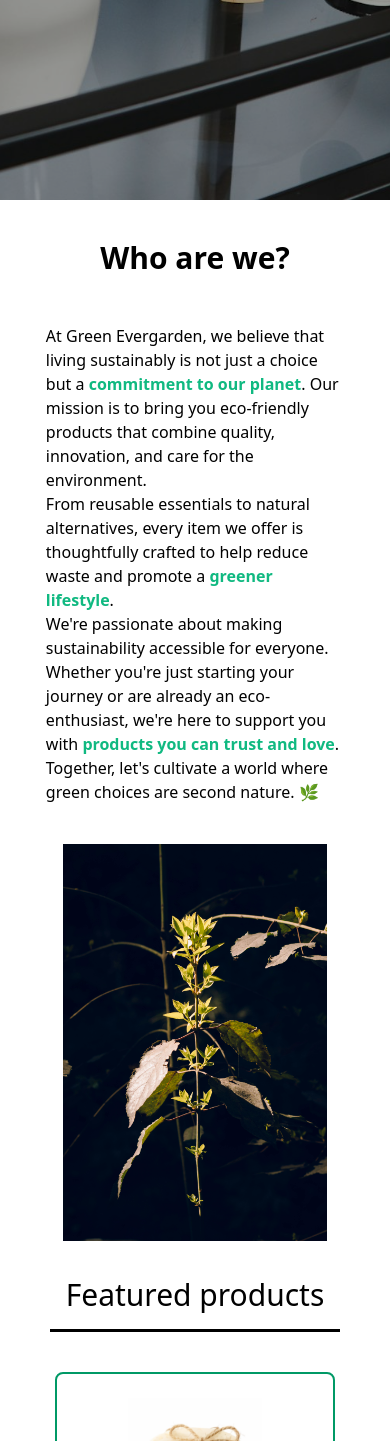
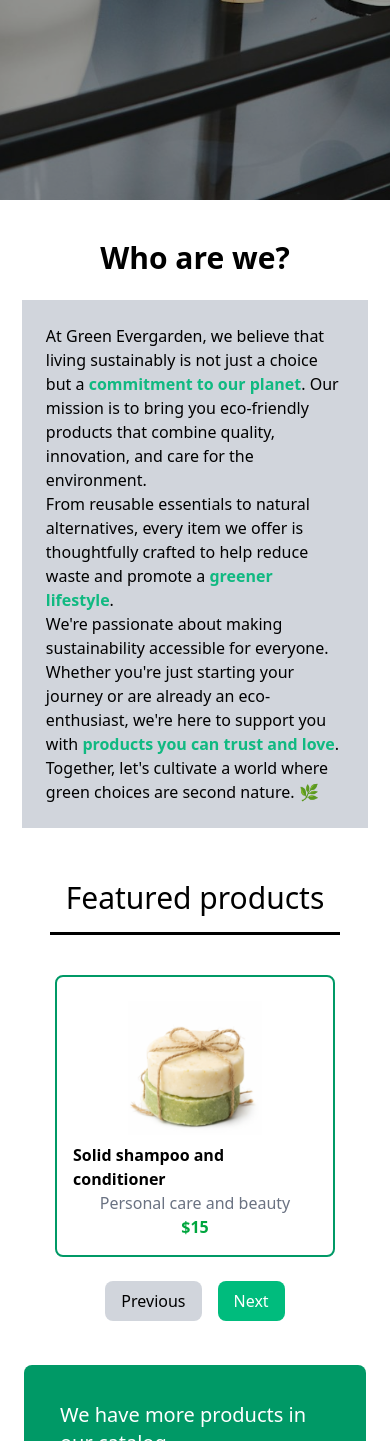
Before and after one commit to ThiagoDev1196/Green-Evergarden, a React (Vite) app: page / in a window 390 px wide. Shown: the part 644-2085 px from the top of the page. Built offline with nearby package versions, Linux system fonts and the light colour scheme.

Commit message:
Redesigned responsive design for about section

```diff
--- a/src/components/sections/about-us.jsx
+++ b/src/components/sections/about-us.jsx
@@ -2,9 +2,9 @@
     return (
       <div className="about__container md:p-6 flex justify-center scroll-mt-10 md:scroll-mt-42  items-center flex-col md:flex-row  w-[97%] md:max-w-[1600px] mx-auto">
 
-        <div className="about__text flex-[3] md:border-4 md:border-y-0 md:border-r-0 md:pl-4 lg:max-w-[70%] border-l-emerald-600 bg-cover bg-center text-black p-4 md:p-10 md:bg-none">
+        <div className="about__text flex-[3] md:border-r-0 md:border-4 md:border-y-0 border-r-0 md:pl-4 lg:max-w-[70%] border-l-emerald-600 bg-cover bg-center text-black p-4 md:p-10 md:bg-none">
             <p className="text-center md:text-start text-3xl font-bold p-6 z-10 relative">Who are we?</p>
-            <p className="p-6  ">
+            <p className="p-6  bg-gray-300 md:bg-white">
             At Green Evergarden, we believe that living sustainably is not just a choice but a <b>commitment to our planet</b>. Our mission is to bring you eco-friendly products that combine quality, innovation, and care for the environment. <br/>
            From reusable essentials to natural alternatives, every item we offer is thoughtfully crafted to help reduce waste and promote a <b>greener lifestyle</b>. <br/>
            We're passionate about making sustainability accessible for everyone. Whether you're just starting your journey or are already an eco-enthusiast, we're here to support you with <b>products you can trust and love</b>. <br/>
@@ -13,8 +13,8 @@
         </div>
 
 
-        <div className="about__img w-[70%] flex md:flex-[2]">
-            <img src="./about-img.jpg" alt="Beautiful green plant in the dark" className="md:h-[450px] md:w-full md:object-cover"/>
+        <div className="about__img hidden md:flex md:flex-[2]">
+            <img src="./about-img.jpg" alt="Beautiful green plant in the dark" className="md:h-[450px] m-auto h-[400px] md:w-full md:object-cover"/>
         </div>
 
   </div>
```
